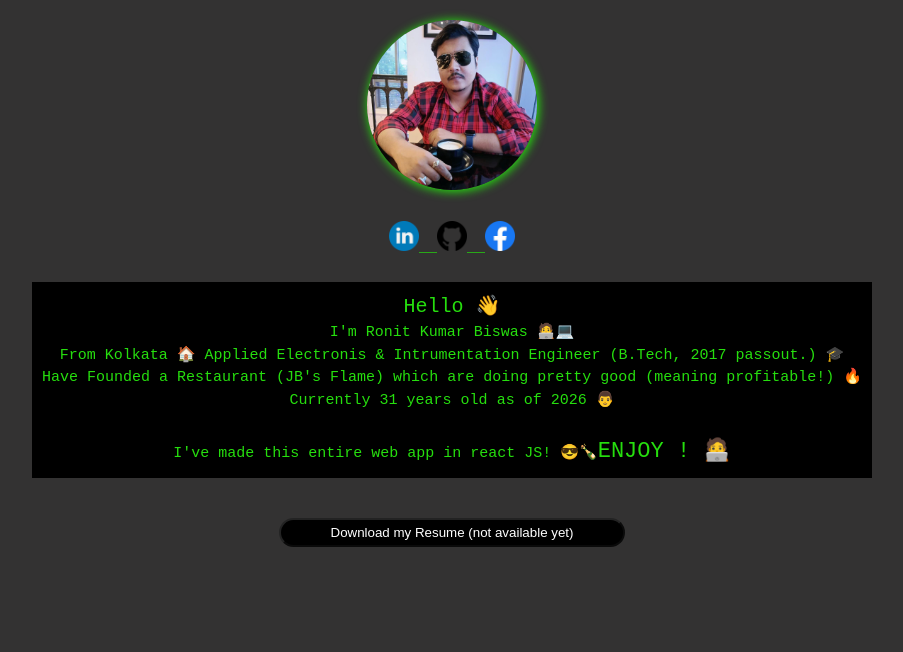
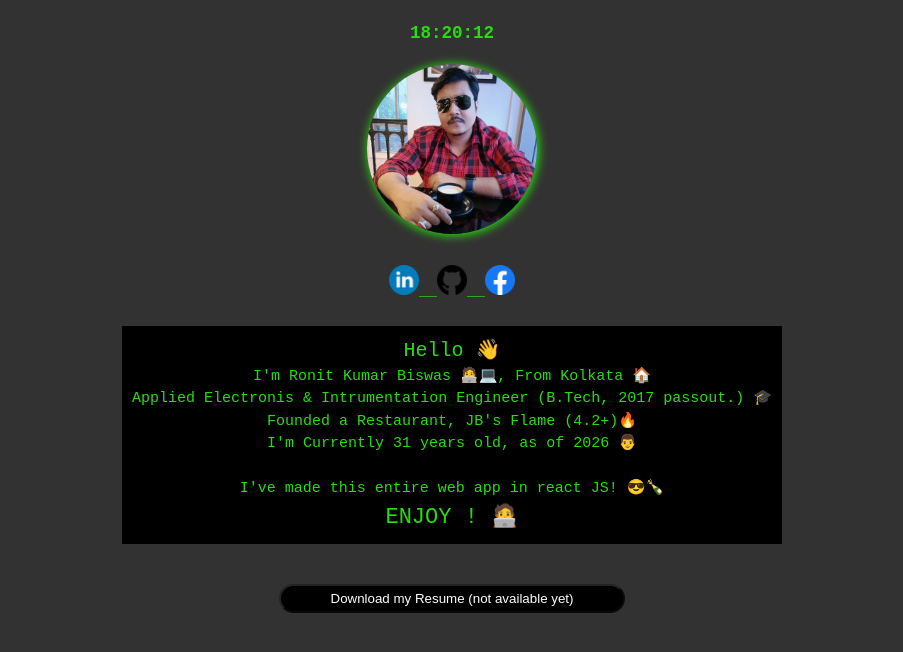
Before and after one commit to ronitkbiswas/myPortfolio, a React (Vite) app: page / in a window 1280 px wide. Shown: the top 652 px of the page, without its empty margins (188-1091 px from the left). Built offline with nearby package versions, Linux system fonts and the light colour scheme.

Commit message:
redesign

```diff
--- a/src/App.jsx
+++ b/src/App.jsx
@@ -5,8 +5,16 @@ import DownloadCV from "./assets/DownloadCV";
 import SocialLinks from "./assets/SocialLinks";
 
 function DisplayTime() {
-  const time = new Date().getHours();
-  alert(time);
+  const hours = new Date().getHours();
+  const mins = new Date().getMinutes();
+  const secs = new Date().getSeconds();
+  return (
+    <>
+      <h3>
+        {hours}:{mins}:{secs}
+      </h3>
+    </>
+  );
 }
 
 function App() {
@@ -17,6 +25,7 @@ function App() {
         style={{ fontSize: "15px", marginTop: "20px", textAlign: "center" }}
       >
         <div className="photo">
+          <DisplayTime />
           <Photo />
           <br></br>
         </div>
--- a/src/assets/MyData.jsx
+++ b/src/assets/MyData.jsx
@@ -7,15 +7,15 @@ function Bio() {
       <div style={{ backgroundColor: "black", padding: "10px" }}>
         <span style={{ fontFamily: "monospace" }}>
           <span style={{ fontSize: "20px" }}>Hello 👋</span>
-          <br></br> I'm Ronit Kumar Biswas 🧑‍💻💻<br></br> From Kolkata 🏠 Applied
-          Electronis & Intrumentation Engineer (B.Tech, 2017 passout.) 🎓{" "}
-          <br></br>Have Founded a Restaurant (JB's Flame) which are doing pretty
-          good (meaning profitable!) 🔥
-          <br></br> Currently {currentYear - birthYear} years old as of{" "}
+          <br></br> I'm Ronit Kumar Biswas 🧑‍💻💻, From Kolkata 🏠 <br></br>{" "}
+          Applied Electronis & Intrumentation Engineer (B.Tech, 2017 passout.)
+          🎓 <br></br>Founded a Restaurant, JB's Flame (4.2+)🔥
+          <br></br>I'm Currently {currentYear - birthYear} years old, as of{" "}
           {currentYear} 👨
           <br></br>
           <br></br>
           <span>I've made this entire web app in react JS! 😎🍾</span>
+          <br></br>
           <span style={{ fontSize: "22px" }}>ENJOY ! 🧑‍💻</span>
         </span>
       </div>
```
